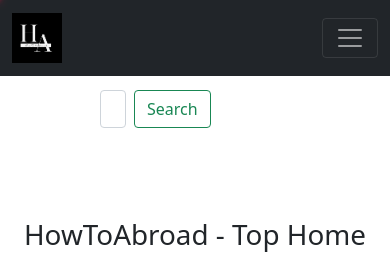
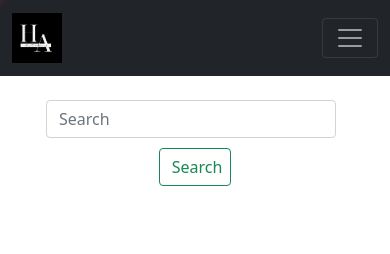
Before and after one commit to Nani-codes/News, a React (Create React App) app: page / in a window 390 px wide. Shown: the top 254 px of the page. Built offline with nearby package versions, Linux system fonts and the light colour scheme.

Commit message:
Responsive Design changes

```diff
--- a/src/components/News.js
+++ b/src/components/News.js
@@ -60,9 +60,9 @@
 
         return (
             <>
-                <form style={{ margin: '35px 0px', marginLeft:'100px', marginRight:'200px', marginTop: '90px' }} className="d-flex" role="search">
+                <form style={{ margin: '100px 50px 50px 50px' }} className="d-flex flex-column justify-content-center align-items-center" role="search">
                     <input  className="form-control me-2" type="search" placeholder="Search" aria-label="Search" value={search} onChange={handleSearch}/>
-                    <button className="btn btn-outline-success" type="submit">Search</button>
+                    <button style={{ width: '25%', margin:'10px' }} className="btn btn-outline-success" type="submit">Search</button>
                 </form>
                 <h1 className="text-center" style={{ margin: '35px 0px', marginTop: '90px' }}>HowToAbroad - Top {category} Trends in US</h1>
                 {loading && <Spinner />}
```
